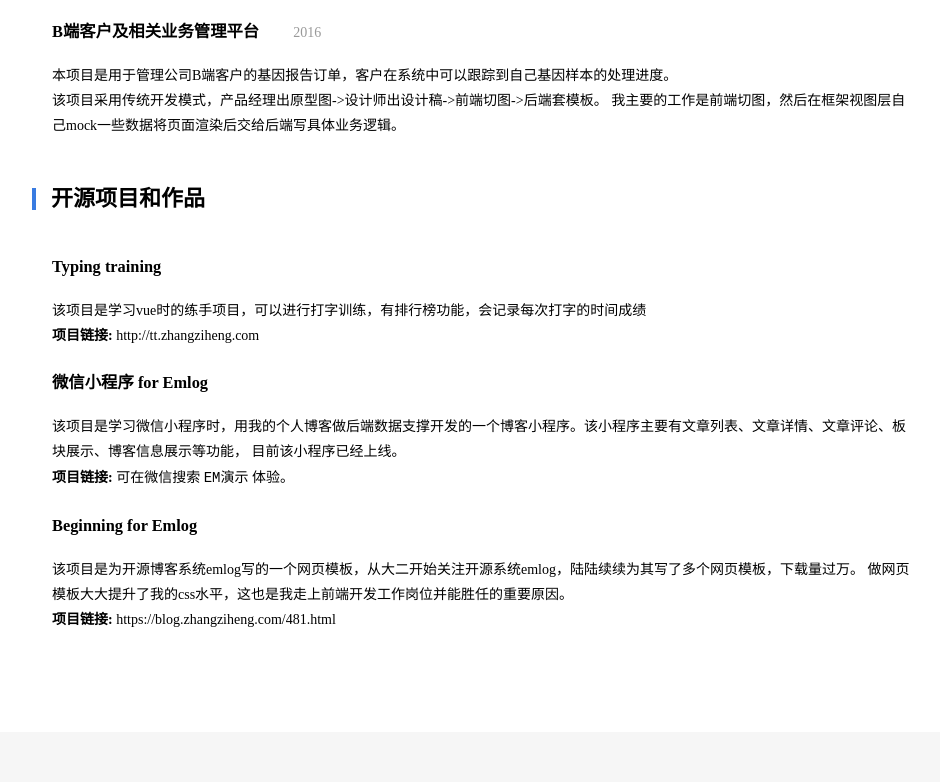
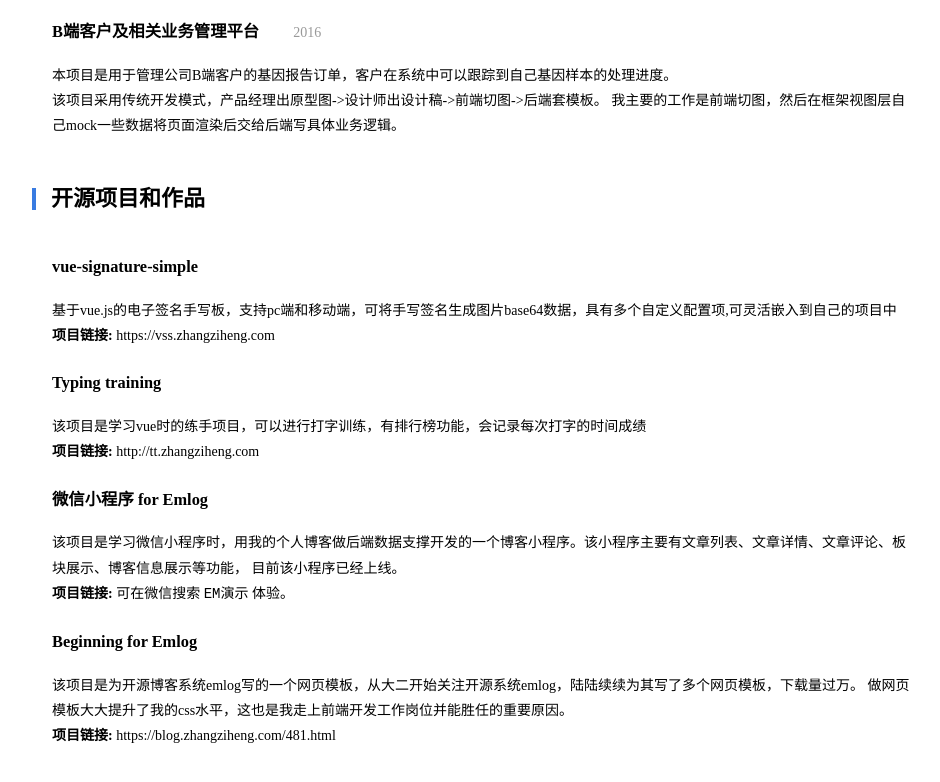
Before and after one commit to jaeheng/resume, a plain HTML site: page index.html in a window 1280 px wide. Shown: the part 1410-2192 px from the top of the page, without its empty margins (158-1098 px from the left). Drawn offline with Linux system fonts and the light colour scheme.

Commit message:
增加vue-signature-simple项目介绍

```diff
--- a/index.html
+++ b/index.html
@@ -93,6 +93,11 @@
 
         <div class="chapter-body">
             <div class="job">
+                <h3>vue-signature-simple</h3>
+                <p>基于vue.js的电子签名手写板，支持pc端和移动端，可将手写签名生成图片base64数据，具有多个自定义配置项,可灵活嵌入到自己的项目中</p>
+                <p><strong>项目链接:</strong> <a href="https://vss.zhangziheng.com" rel="nofollow" target="_blank">https://vss.zhangziheng.com</a></p>
+            </div>
+            <div class="job">
                 <h3>Typing training</h3>
                 <p>该项目是学习vue时的练手项目，可以进行打字训练，有排行榜功能，会记录每次打字的时间成绩</p>
                 <p><strong>项目链接:</strong> <a href="http://tt.zhangziheng.com" rel="nofollow" target="_blank">http://tt.zhangziheng.com</a></p>
```
